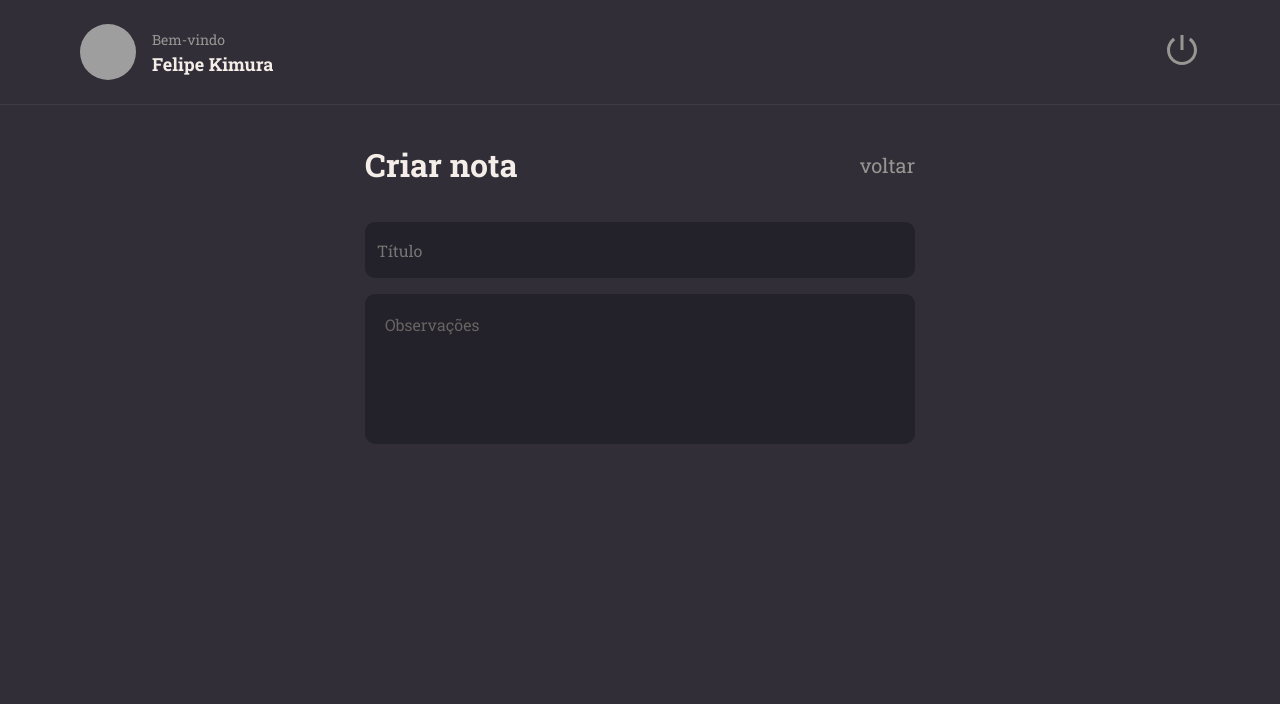
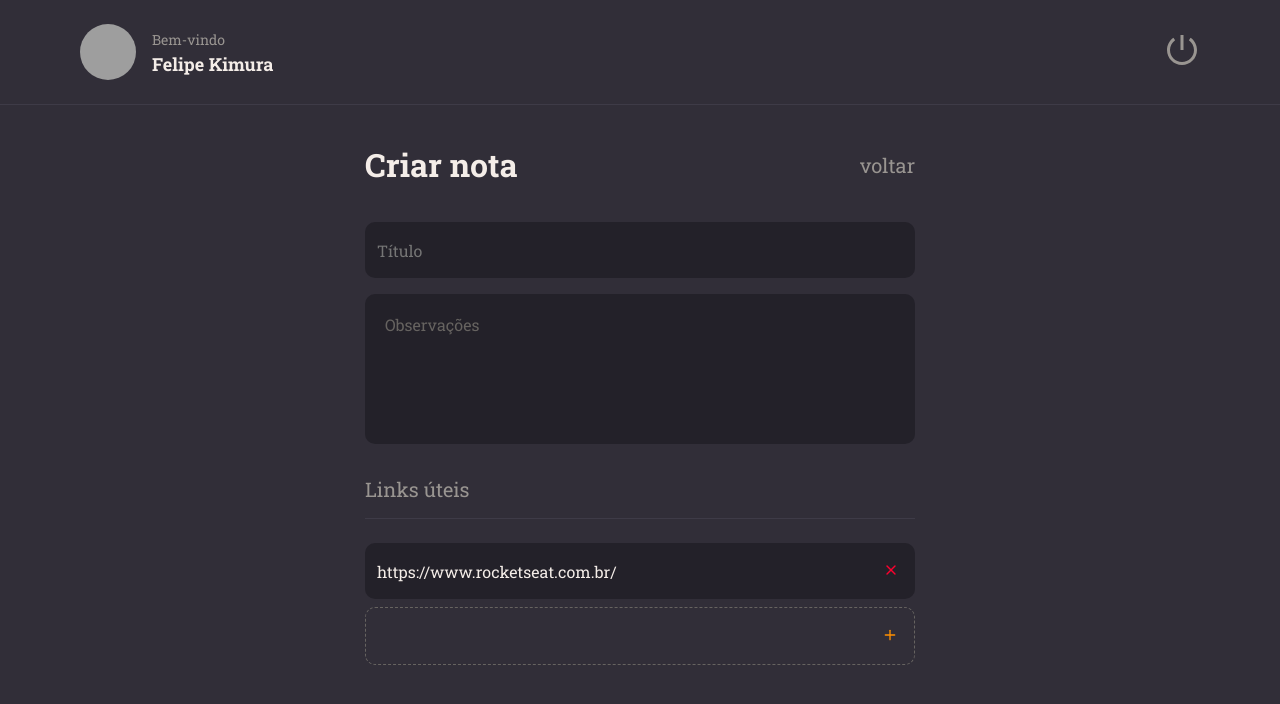
Before and after one commit to felipeslopes2010/rocket-notes, a React (Vite) app: page / in a window 1280 px wide. Shown: the top 704 px of the page. Built offline with nearby package versions, Linux system fonts and the light colour scheme; grey boxes are pictures that could not be loaded.

Commit message:
Add NoteItem Container

```diff
--- /dev/null
+++ b/src/components/NoteItem/index.jsx
@@ -0,0 +1,24 @@
+import { Container } from "./styles";
+import { FiPlus, FiX } from "react-icons/fi";
+
+export function NoteItem({ isNew, value, onClick, ...rest }) {
+        return (
+            <Container isNew={isNew}>
+                <input
+                    type="text"
+                    value={value}
+                    readOnly={!isNew}
+                    {...rest}
+                />
+
+                <button
+                    type="button"
+                    onClick={onClick}
+                    className= {isNew ? "button-add"  : "button-delete" }
+                >
+                    { isNew ? <FiPlus/> : <FiX /> }
+                </button>
+
+            </Container>
+        )
+}
--- /dev/null
+++ b/src/components/NoteItem/styles.js
@@ -0,0 +1,43 @@
+import styled from "styled-components"
+
+export const Container = styled.div`
+    display: flex;
+    align-items: center;
+    justify-content: space-between;
+
+    background: ${({ theme, isNew }) => isNew ? "transparent" : theme.COLORS.BACKGROUND_900};
+    color: ${({theme}) => theme.COLORS.GRAY_300};
+    border: ${({theme, isNew}) => isNew ? `1px dashed ${theme.COLORS.GRAY_300}` : 'none'};
+
+    margin-bottom: 8px;
+    border-radius: 10px;
+    padding-right: 16px;
+
+    > button {
+        border: none;
+        background: none;
+    }
+
+    .button-delete {
+        color: ${({theme}) => theme.COLORS.RED};
+    }
+
+    .button-add {
+        color: ${({theme}) => theme.COLORS.ORANGE};
+    }
+
+    > input {
+        height: 56px;
+        width: 100%;
+        padding: 12px;
+
+        color: ${({theme}) => theme.COLORS.WHITE};
+        background: transparent;
+
+        border: 0;
+
+        &::placeholder {
+            color: ${({theme}) => theme.COLORS.GRAY_300};
+        }
+    }
+`;
--- a/src/pages/New/index.jsx
+++ b/src/pages/New/index.jsx
@@ -1,6 +1,8 @@
 import { Header } from '../../components/Header'
 import { Input } from '../../components/Input'
 import { TextArea } from '../../components/TextArea'
+import { Section } from '../../components/Section'
+import { NoteItem } from '../../components/NoteItem'
 
 import { Container, Form } from './styles'
 
@@ -19,6 +21,14 @@
           <Input placeholder="Título" />
 
           <TextArea placeholder="Observações" />
+
+          <Section title="Links úteis">
+
+            <NoteItem value={"https://www.rocketseat.com.br/"} />
+
+            <NoteItem isNew />
+
+          </Section>
         </Form>
       </main>
     </Container>
```
